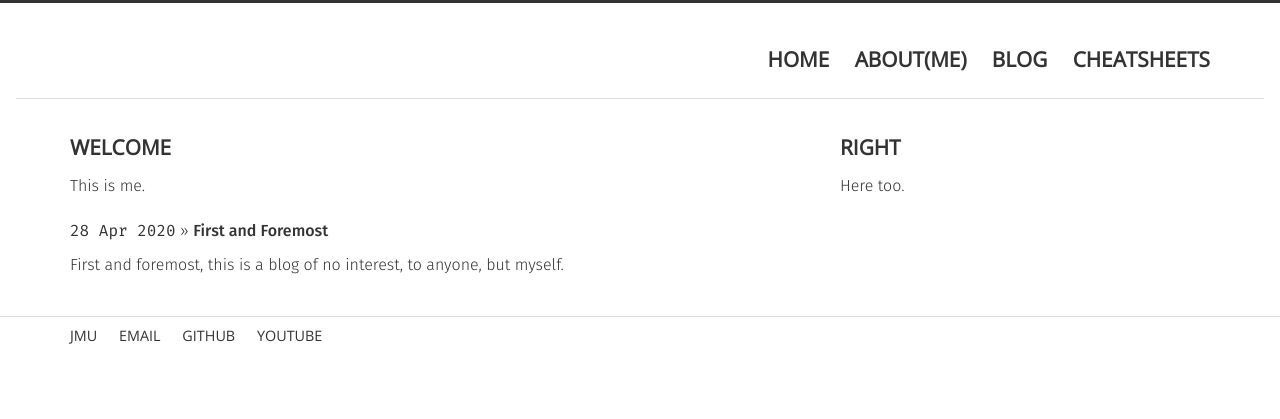
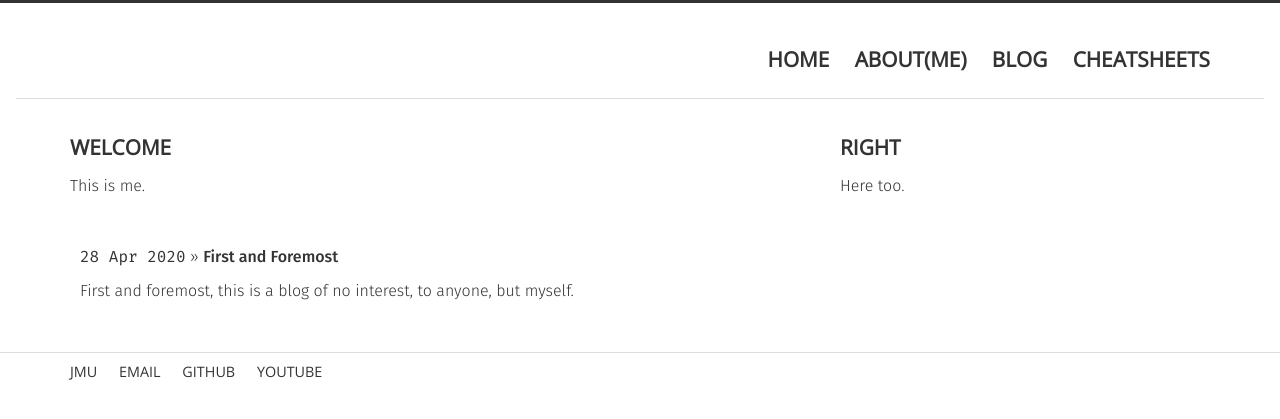
Before and after one commit to archerja/archerja.github.io, a Jekyll site: the page built from index.html, in a window 1280 px wide. Shown: the top 419 px of the page. Built offline with Jekyll 4.4.1, drawn with Linux system fonts in a browser that asks for light colours.

Commit message:
Update index.html

```diff
--- a/index.html
+++ b/index.html
@@ -16,6 +16,7 @@ title: Welcome
     </p>
 </div>
 
+<div class="unit w-1-1">
 <div id="home">
   <ul class="posts">
     {% for post in site.posts %}
@@ -24,3 +25,4 @@ title: Welcome
     {% endfor %}
   </ul>
 </div>
+</div>
```
